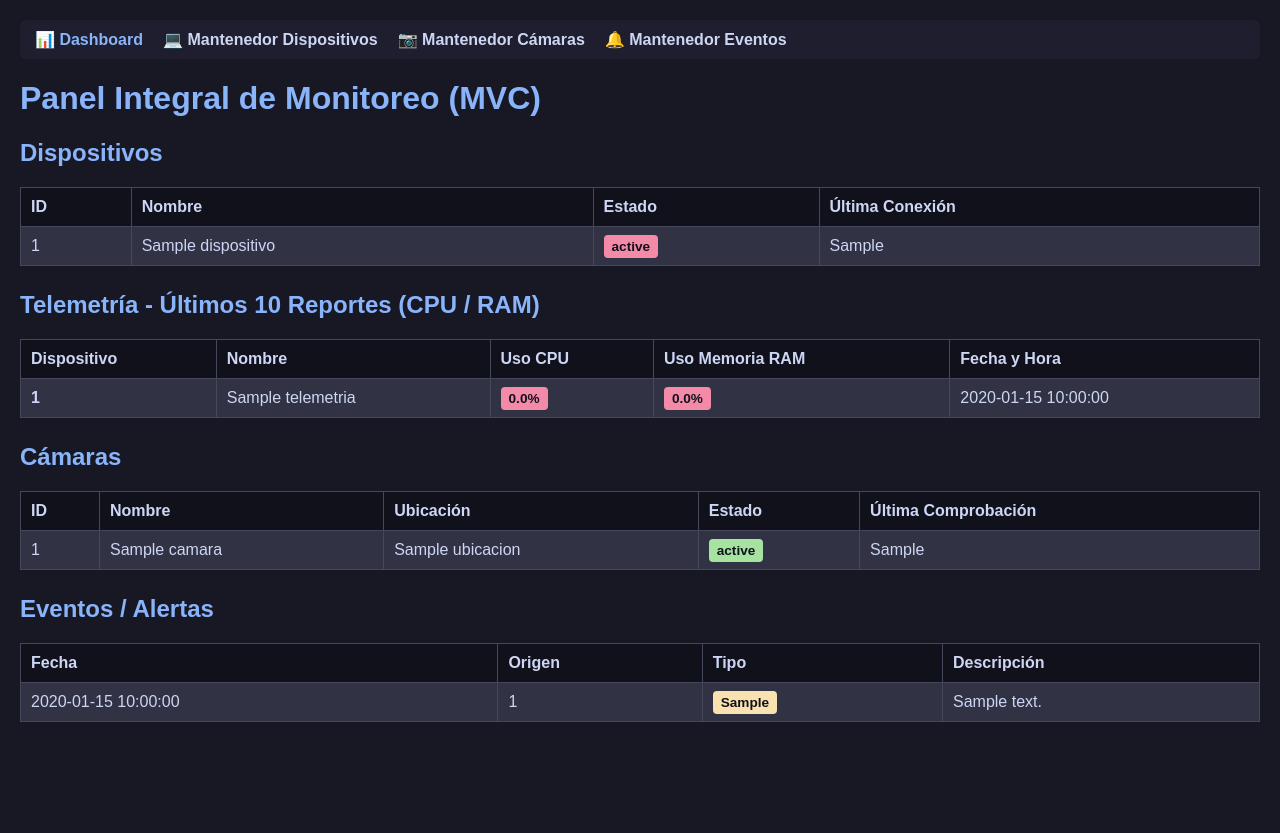
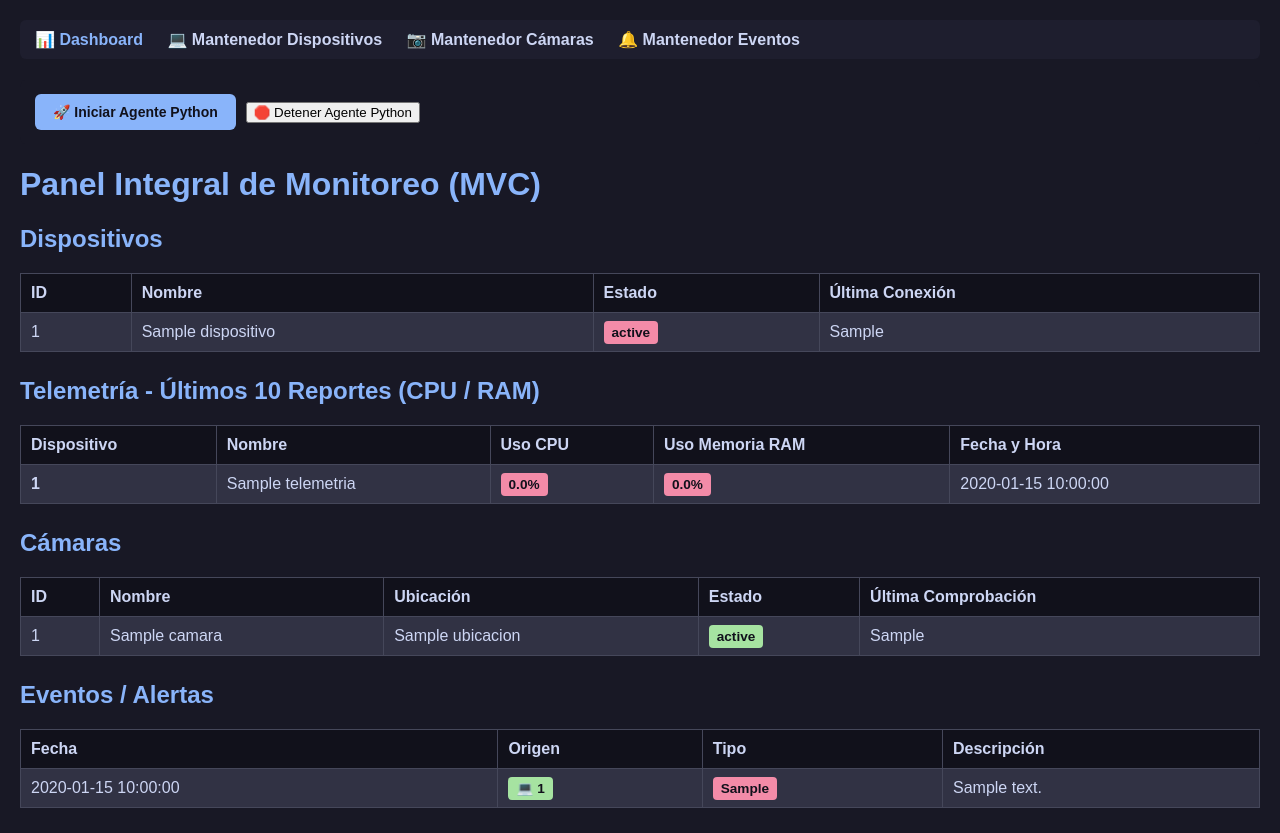
Before and after one commit to carlosescalona/Proyecto-de-Titulo, a PHP site: template views/dashboard.php in a window 1280 px wide. Before the commit the page ends 722 px from the top, so only its background shows below. Run offline with PHP 8.4, Linux system fonts and the light colour scheme; the template is opened without the code that fills it: most values are stand-ins (such as "Sample title", 1, 10 or a date in 2020).

Commit message:
Update dashboard.php

```diff
--- a/views/dashboard.php
+++ b/views/dashboard.php
@@ -7,16 +7,51 @@
 
     <!-- Enlace al archivo CSS externo -->
     <link rel="stylesheet" href="public/css/styles.css">
+
+    <style>
+        .btn-agente {
+            background-color: #89b4fa;
+            color: #11111b;
+            border: none;
+            padding: 10px 18px;
+            font-size: 14px;
+            font-weight: bold;
+            border-radius: 6px;
+            cursor: pointer;
+            transition: background 0.2s ease, transform 0.1s ease;
+        }
+        .btn-agente:hover {
+            background-color: #b4befe;
+        }
+        .btn-agente:disabled {
+            background-color: #6c7086;
+            cursor: not-allowed;
+        }
+    </style>
 </head>
 <body>
 
     <!-- NAV CON ENLACES A MANTENEDORES -->
-   <nav class="main-nav">
-    <a href="index.php" class="nav-link active">📊 Dashboard</a>
-    <a href="index.php?accion=mantenedor_dispositivos" class="nav-link">💻 Mantenedor Dispositivos</a>
-    <a href="index.php?accion=mantenedor_camaras" class="nav-link">📷 Mantenedor Cámaras</a>
-    <a href="index.php?accion=mantenedor_eventos" class="nav-link">🔔 Mantenedor Eventos</a>
+    <nav style="margin-bottom: 20px; background: #1e1e2e; padding: 10px 15px; border-radius: 6px;">
+        <a href="index.php" style="color: #89b4fa; font-weight: bold; margin-right: 20px; text-decoration: none;">📊 Dashboard</a>
+        <a href="index.php?accion=mantenedor_dispositivos" style="color: #cdd6f4; font-weight: bold; margin-right: 20px; text-decoration: none;">💻 Mantenedor Dispositivos</a>
+        <a href="index.php?accion=mantenedor_camaras" style="color: #cdd6f4; font-weight: bold; margin-right: 20px; text-decoration: none;">📷 Mantenedor Cámaras</a>
+        <a href="index.php?accion=mantenedor_eventos" style="color: #cdd6f4; font-weight: bold; text-decoration: none;">🔔 Mantenedor Eventos</a>
     </nav>
+
+    <!-- Botón para ejecutar el agente Python -->
+   <!-- SECCIÓN DE CONTROL DEL AGENTE -->
+<div style="margin-bottom: 20px; background: #181825; padding: 15px; border-radius: 8px; display: flex; align-items: center; gap: 10px;">
+    <button id="btn-ejecutar-agente" class="btn-agente" onclick="ejecutarAgente()">
+        🚀 Iniciar Agente Python
+    </button>
+
+    <button id="btn-detener-agente" class="btn-detener" onclick="detenerAgente()">
+        🛑 Detener Agente Python
+    </button>
+
+    <span id="estado-agente" style="font-weight: bold; color: #a6adc8;"></span>
+</div>
 
     <h1>Panel Integral de Monitoreo (MVC)</h1>
 
@@ -107,32 +142,106 @@
     <h2>Eventos / Alertas</h2>
     <table>
         <thead>
-            <tr>
-                <th>Fecha</th>
-                <th>Origen</th>
-                <th>Tipo</th>
-                <th>Descripción</th>
-            </tr>
+            <tr><th>Fecha</th><th>Origen</th><th>Tipo</th><th>Descripción</th></tr>
         </thead>
         <tbody>
+            <?php if ($eventos && $eventos->num_rows > 0): ?>
                 <?php while($e = $eventos->fetch_assoc()): ?>
                 <tr>
                     <td><?= $e['fecha'] ?></td>
                     <td>
                         <?php
-                        // Lee 'origen_id' (del UNION) y cae a las claves antiguas de respaldo
                             $origen = $e['origen_id'] ?? $e['camara_id'] ?? $e['dispositivo_id'] ?? 'N/A';
+                            $tipoOrigen = $e['origen_tipo'] ?? 'dispositivo';
                         ?>
-                    <?= htmlspecialchars($origen) ?>
+                        <span class="badge <?= $tipoOrigen === 'camara' ? 'warn' : 'ok' ?>">
+                            <?= $tipoOrigen === 'camara' ? '📷' : '💻' ?> <?= htmlspecialchars($origen) ?>
+                        </span>
                     </td>
-                <td><span class="badge warn"><?= htmlspecialchars($e['tipo_evento']) ?></span></td>
+                    <td><span class="badge err"><?= htmlspecialchars($e['tipo_evento']) ?></span></td>
                     <td><?= htmlspecialchars($e['descripcion']) ?></td>
                 </tr>
                 <?php endwhile; ?>
+            <?php else: ?>
+                <tr>
+                    <td colspan="4" style="text-align: center; color: #a6adc8;">No hay registros de eventos.</td>
+                </tr>
+            <?php endif; ?>
         </tbody>
     </table>
 
-    <!-- Inclusión de Scripts JavaScript externos -->
+    <!-- Scripts JavaScript -->
+    <script>
+function ejecutarAgente() {
+    const btn = document.getElementById('btn-ejecutar-agente');
+    const estado = document.getElementById('estado-agente');
+
+    btn.disabled = true;
+    estado.style.color = '#f9e2af';
+    estado.innerText = '⏳ Iniciando agente Python...';
+
+    fetch('index.php?accion=ejecutar_agente', {
+        method: 'POST'
+    })
+    .then(response => response.json())
+    .then(data => {
+        if (data.status === 'ok') {
+            estado.style.color = '#a6e3a1';
+            estado.innerText = '✅ ' + data.mensaje + ' Recargando página...';
+
+            // Espera 1.5 segundos y recarga la página para mostrar los nuevos eventos
+            setTimeout(() => {
+                location.reload();
+            }, 1500);
+        } else {
+            estado.style.color = '#f38ba8';
+            estado.innerText = '❌ Error: ' + data.mensaje;
+            btn.disabled = false;
+        }
+    })
+    .catch(error => {
+        console.error('Error:', error);
+        estado.style.color = '#f38ba8';
+        estado.innerText = '❌ Error de conexión al servidor.';
+        btn.disabled = false;
+    });
+}
+
+function detenerAgente() {
+    const btnDetener = document.getElementById('btn-detener-agente');
+    const estado = document.getElementById('estado-agente');
+
+    btnDetener.disabled = true;
+    estado.style.color = '#f9e2af';
+    estado.innerText = '⏳ Deteniendo agente Python...';
+
+    fetch('index.php?accion=detener_agente', {
+        method: 'POST'
+    })
+    .then(response => response.json())
+    .then(data => {
+        if (data.status === 'ok') {
+            estado.style.color = '#a6e3a1';
+            estado.innerText = '🛑 ' + data.mensaje + ' Recargando página...';
+
+            // Espera 1.5 segundos y recarga la página
+            setTimeout(() => {
+                location.reload();
+            }, 1500);
+        } else {
+            estado.style.color = '#f38ba8';
+            estado.innerText = '❌ Error: ' + data.mensaje;
+            btnDetener.disabled = false;
+        }
+    })
+    .catch(error => {
+        console.error('Error:', error);
+        estado.style.color = '#f38ba8';
+        estado.innerText = '❌ Error de conexión al servidor.';
+        btnDetener.disabled = false;
+    });
+}
+</script>
     <script src="public/js/main.js"></script>
     <script src="public/js/dispositivos.js"></script>
     <script src="public/js/camaras.js"></script>
```
Lines whose indentation alone changed are shown as unchanged.
